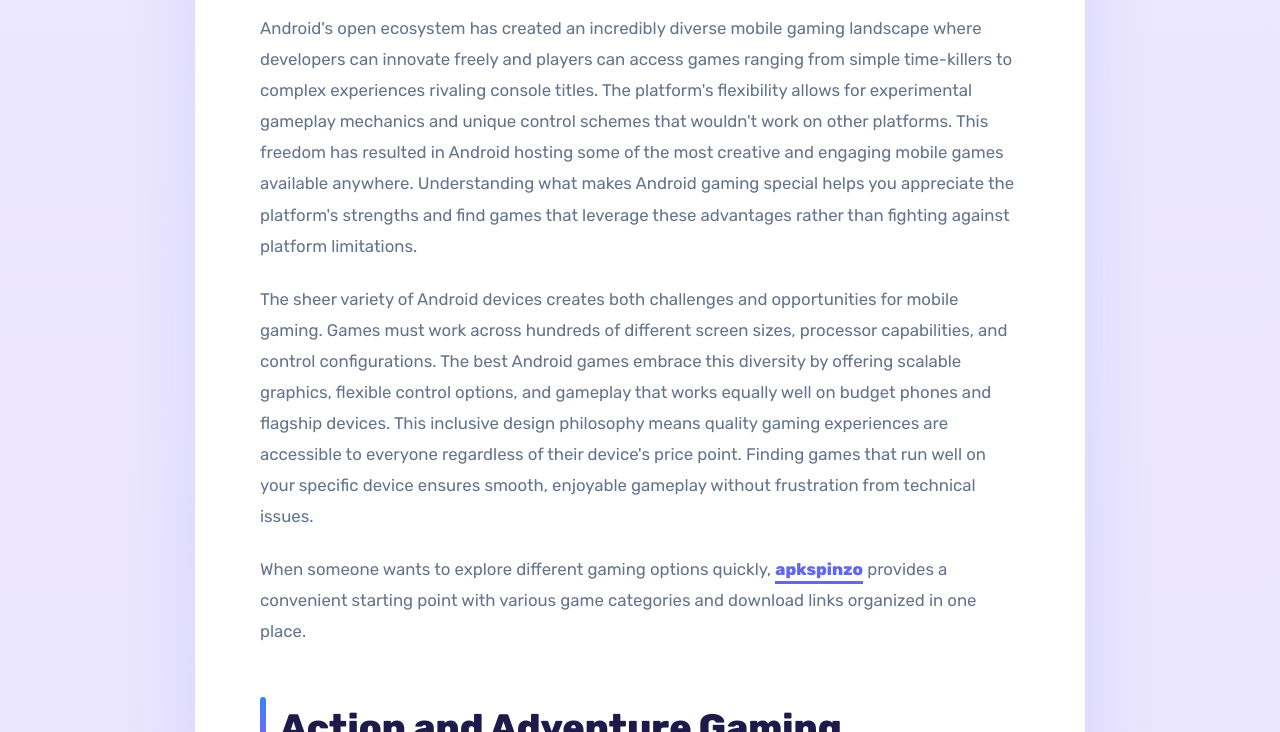
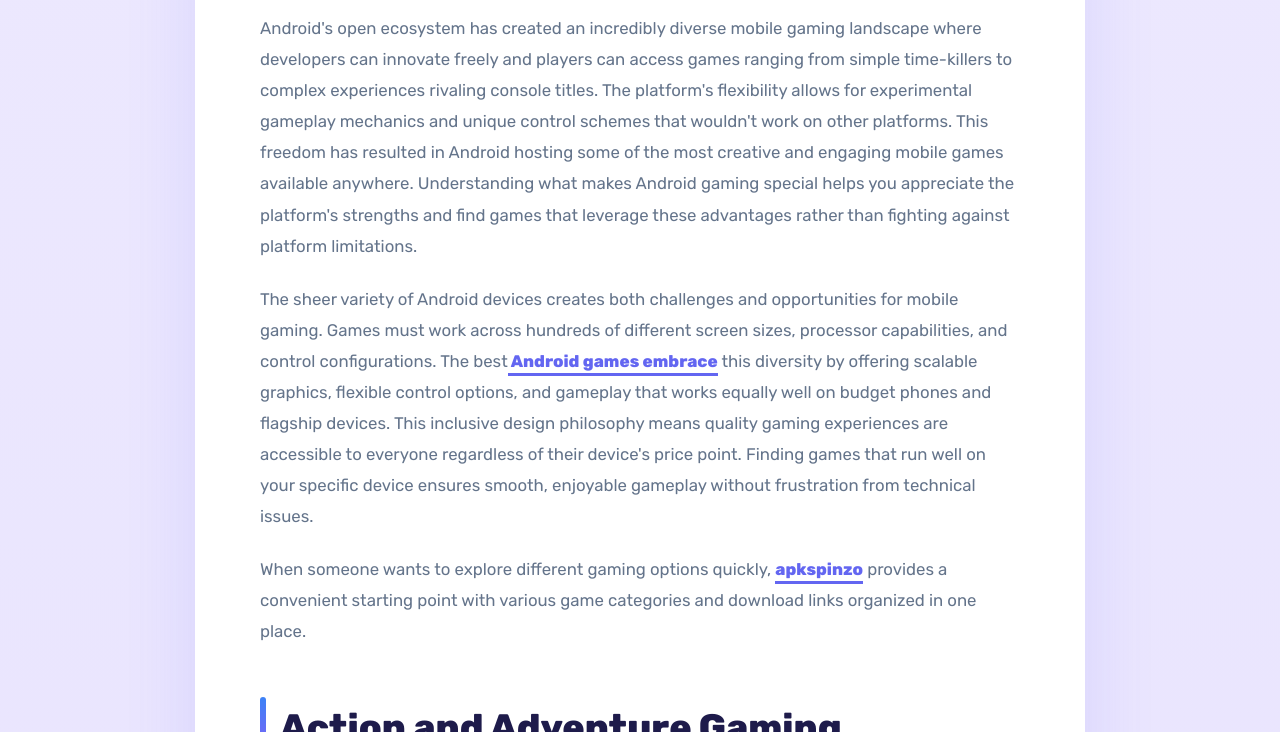
Before and after one commit to sangatechs/The-mental-benefits, a plain HTML site: page index.html in a window 1280 px wide. Shown: the part 433-1165 px from the top of the page. Drawn offline with Linux system fonts and the light colour scheme.

Commit message:
Update index.html

```diff
--- a/index.html
+++ b/index.html
@@ -4,6 +4,7 @@
 <meta charset="UTF-8">
 <meta name="viewport" content="width=device-width, initial-scale=1.0">
 <title>Top Mobile Gaming Apps for Android Users</title>
+  <meta name="google-site-verification" content="f6buUr2vtfKdSidsgyRWS71ojfHso9unEYMm6J2JRlQ" />
 <meta name="description" content="Explore the best mobile gaming apps for Android. Find quality games that deliver exceptional entertainment and engaging gameplay experiences.">
 <meta name="robots" content="index, follow">
 <script>
@@ -218,7 +219,7 @@ footer a {
       <h2>The Android Gaming Landscape</h2>
       <p>Android's open ecosystem has created an incredibly diverse mobile gaming landscape where developers can innovate freely and players can access games ranging from simple time-killers to complex experiences rivaling console titles. The platform's flexibility allows for experimental gameplay mechanics and unique control schemes that wouldn't work on other platforms. This freedom has resulted in Android hosting some of the most creative and engaging mobile games available anywhere. Understanding what makes Android gaming special helps you appreciate the platform's strengths and find games that leverage these advantages rather than fighting against platform limitations.</p>
 
-      <p>The sheer variety of Android devices creates both challenges and opportunities for mobile gaming. Games must work across hundreds of different screen sizes, processor capabilities, and control configurations. The best Android games embrace this diversity by offering scalable graphics, flexible control options, and gameplay that works equally well on budget phones and flagship devices. This inclusive design philosophy means quality gaming experiences are accessible to everyone regardless of their device's price point. Finding games that run well on your specific device ensures smooth, enjoyable gameplay without frustration from technical issues.</p>
+      <p>The sheer variety of Android devices creates both challenges and opportunities for mobile gaming. Games must work across hundreds of different screen sizes, processor capabilities, and control configurations. The best<a href="https://rhtyju.42web.io/"> Android games embrace</a> this diversity by offering scalable graphics, flexible control options, and gameplay that works equally well on budget phones and flagship devices. This inclusive design philosophy means quality gaming experiences are accessible to everyone regardless of their device's price point. Finding games that run well on your specific device ensures smooth, enjoyable gameplay without frustration from technical issues.</p>
 
       <p>When someone wants to explore different gaming options quickly, <a href="http://apkspinzo.com/">apkspinzo</a> provides a convenient starting point with various game categories and download links organized in one place.</p>
 
```
